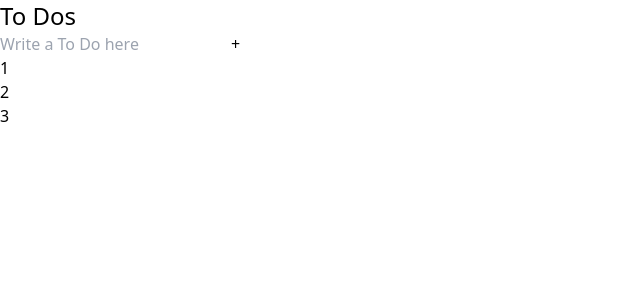
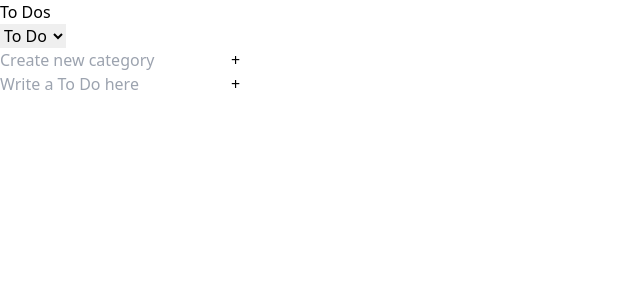
Before and after one commit to BornInTheMiddleOfUniverse/toDo_list, a React (Create React App) app in the folder todo_list/: page / in a window 1280 px wide. Shown: the top 300 px of the page, without its empty margins (0-640 px from the left). Built offline with nearby package versions, Linux system fonts and the light colour scheme.

Commit message:
working on localStorage

```diff
--- a/todo_list/package.json
+++ b/todo_list/package.json
@@ -51,6 +51,7 @@
     "postcss": "^8.4.21",
     "prettier": "^2.8.2",
     "prettier-plugin-tailwindcss": "^0.2.1",
+    "tailwind-styled-components": "^2.2.0",
     "tailwindcss": "^3.2.4"
   }
 }
--- a/todo_list/src/App.tsx
+++ b/todo_list/src/App.tsx
@@ -1,15 +1,9 @@
-import { useRecoilValue } from "recoil";
-import { isDarkAtom } from "./atoms";
-import ToDoList from "./ToDoList";
+import ToDoList from "./components/ToDoList";
 
 function App() {
-  const isDark = useRecoilValue(isDarkAtom);
   return (
     <>
-      {/* Date Header*/}
-      {/* Timely Schedule */}
       <ToDoList />
-      {/* notes */}
     </>
   );
 }
--- a/todo_list/src/ToDoList.tsx
+++ /dev/null
@@ -1,38 +0,0 @@
-import { useState } from "react";
-import { useForm } from "react-hook-form";
-
-function ToDoList() {
-  const { register, watch } = useForm();
-  const [toDo, setToDo] = useState("");
-  const onSubmit = (event: React.FormEvent<HTMLFormElement>) => {
-    event.preventDefault();
-  };
-  const onChange = (event: React.FormEvent<HTMLInputElement>) => {
-    const {
-      currentTarget: { value },
-    } = event;
-    setToDo(value);
-  };
-  //   console.log("register", register("toDo"));
-  //   console.log("watch", watch());
-  return (
-    <div>
-      {/* todo list */}
-      <div>
-        <h1 className="text-2xl">To Dos</h1>
-        <form className=" flex-col" onSubmit={onSubmit}>
-          <input {...register("toDo")} placeholder="Write a To Do here" />
-          <button>+</button>
-        </form>
-        {/* todos with category */}
-        <ul>
-          <li>1</li>
-          <li>2</li>
-          <li>3</li>
-        </ul>
-      </div>
-    </div>
-  );
-}
-
-export default ToDoList;
--- a/todo_list/src/atoms.ts
+++ b/todo_list/src/atoms.ts
@@ -1,6 +1,39 @@
-import { atom } from "recoil";
+import { atom, selector } from "recoil";
 
-export const isDarkAtom = atom({
-  key: "isDark", //key는 state의 이름을 넣는다
-  default: false,
+export interface IToDo {
+  text: string;
+  id: number;
+  category: string;
+}
+
+const USER_WORKS = "USER_WORKS";
+const localStorageToDos: string = localStorage.getItem(USER_WORKS) || "[]";
+const parsedLocalStorageToDos = JSON.parse(localStorageToDos);
+
+export const CategoriesState = atom({
+  key: "categories",
+  default: [
+    { id: 1, text: "To Do" },
+    { id: 2, text: "Doing" },
+    { id: 3, text: "Done" },
+  ],
 });
+
+export const categoryState = atom<IToDo["text"]>({
+  key: "category",
+  default: "TO_DO",
+});
+
+export const toDoState = atom<IToDo[]>({
+  key: "toDo",
+  default: parsedLocalStorageToDos,
+});
+
+export const toDoSelector = selector({
+  key: "toDoSelector",
+  get: ({ get }) => {
+    const toDos = get(toDoState);
+    const category = get(categoryState);
+    return toDos.filter((toDo) => toDo.text === category);
+  },
+});
--- /dev/null
+++ b/todo_list/src/components/CreateCategory.tsx
@@ -0,0 +1,35 @@
+import { useForm } from "react-hook-form";
+import { useRecoilValue, useSetRecoilState } from "recoil";
+import { CategoriesState, categoryState, toDoState } from "../atoms";
+
+interface IForm {
+  category: string;
+}
+
+function CreateCategory() {
+  const { register, handleSubmit, setValue } = useForm<IForm>();
+  const setCategories = useSetRecoilState(CategoriesState);
+
+  const handleValid = ({ category }: IForm) => {
+    console.log("Adding a Category", category);
+    setCategories((oldCategories: any) => {
+      const newCategories = [
+        { id: Date.now(), text: category },
+        ...oldCategories,
+      ];
+      localStorage.setItem("CATEGORY_TITLES", JSON.stringify(newCategories));
+      return newCategories;
+    });
+
+    setValue("category", "");
+  };
+
+  return (
+    <form onSubmit={handleSubmit(handleValid)}>
+      <input {...register("category")} placeholder="Create new category" />
+      <button>+</button>
+    </form>
+  );
+}
+
+export default CreateCategory;
--- /dev/null
+++ b/todo_list/src/components/CreateToDo.tsx
@@ -0,0 +1,38 @@
+import { useForm } from "react-hook-form";
+import { useRecoilValue, useSetRecoilState } from "recoil";
+import { categoryState, toDoState } from "../atoms";
+
+interface IForm {
+  toDo: string;
+}
+
+function CreateToDo() {
+  const { register, handleSubmit, setValue } = useForm<IForm>();
+  const setToDos = useSetRecoilState(toDoState);
+  const category = useRecoilValue(categoryState);
+
+  const handleValid = ({ toDo }: IForm) => {
+    console.log("Adding a toDo", toDo);
+    setToDos((oldToDos) => {
+      const newToDos = [{ text: toDo, id: Date.now(), category }, ...oldToDos];
+      localStorage.setItem("USER_WORKS", JSON.stringify(newToDos));
+      return newToDos;
+    });
+
+    setValue("toDo", "");
+  };
+
+  return (
+    <form onSubmit={handleSubmit(handleValid)}>
+      <input
+        {...register("toDo", {
+          required: "Please write a To Do",
+        })}
+        placeholder="Write a To Do here"
+      />
+      <button>+</button>
+    </form>
+  );
+}
+
+export default CreateToDo;
--- /dev/null
+++ b/todo_list/src/components/ToDo.tsx
@@ -0,0 +1,40 @@
+import { useRecoilValue, useSetRecoilState } from "recoil";
+import { CategoriesState, IToDo, toDoState } from "../atoms";
+
+function ToDo({ text, category, id }: IToDo) {
+  const setToDos = useSetRecoilState(toDoState);
+  const categories = useRecoilValue(CategoriesState);
+  console.log("categories", categories);
+
+  const onClick = (event: React.MouseEvent<HTMLButtonElement>) => {
+    const {
+      currentTarget: { name },
+    } = event;
+
+    setToDos((oldToDos) => {
+      const targetIndex = oldToDos.findIndex((toDo) => toDo.id === id);
+      const newToDo = { text, id, category: name as any };
+      const newToDos = [
+        ...oldToDos.slice(0, targetIndex),
+        newToDo,
+        ...oldToDos.slice(targetIndex + 1),
+      ];
+      localStorage.setItem("USER_WORKS", JSON.stringify(newToDos));
+
+      return newToDos;
+    });
+  };
+
+  return (
+    <li>
+      <span>{text}</span>
+      {categories.map((category: any) => (
+        <button key={category.id} name={category.text} onClick={onClick}>
+          {category.text}
+        </button>
+      ))}
+    </li>
+  );
+}
+
+export default ToDo;
--- /dev/null
+++ b/todo_list/src/components/ToDoList.tsx
@@ -0,0 +1,33 @@
+import { useRecoilState, useRecoilValue } from "recoil";
+import { toDoSelector, categoryState, CategoriesState } from "../atoms";
+import CreateCategory from "./CreateCategory";
+import CreateToDo from "./CreateToDo";
+import ToDo from "./ToDo";
+
+function ToDoList() {
+  const toDos = useRecoilValue(toDoSelector);
+  const categories = useRecoilValue(CategoriesState);
+  const [category, setCategory] = useRecoilState(categoryState);
+  const onInput = (event: React.FormEvent<HTMLSelectElement>) => {
+    setCategory(event.currentTarget.value as any);
+  };
+  return (
+    <div>
+      <h1>To Dos</h1>
+      <select value={category} onInput={onInput}>
+        {categories.map((category: any) => (
+          <option key={category.id} value={category.text}>
+            {category.text}
+          </option>
+        ))}
+      </select>
+      <CreateCategory />
+      <CreateToDo />
+      {toDos.map((toDo) => (
+        <ToDo key={toDo.id} {...toDo} />
+      ))}
+    </div>
+  );
+}
+
+export default ToDoList;
```
Also changed, not shown: 2 other files (tests, documents, lock files or other folders).
